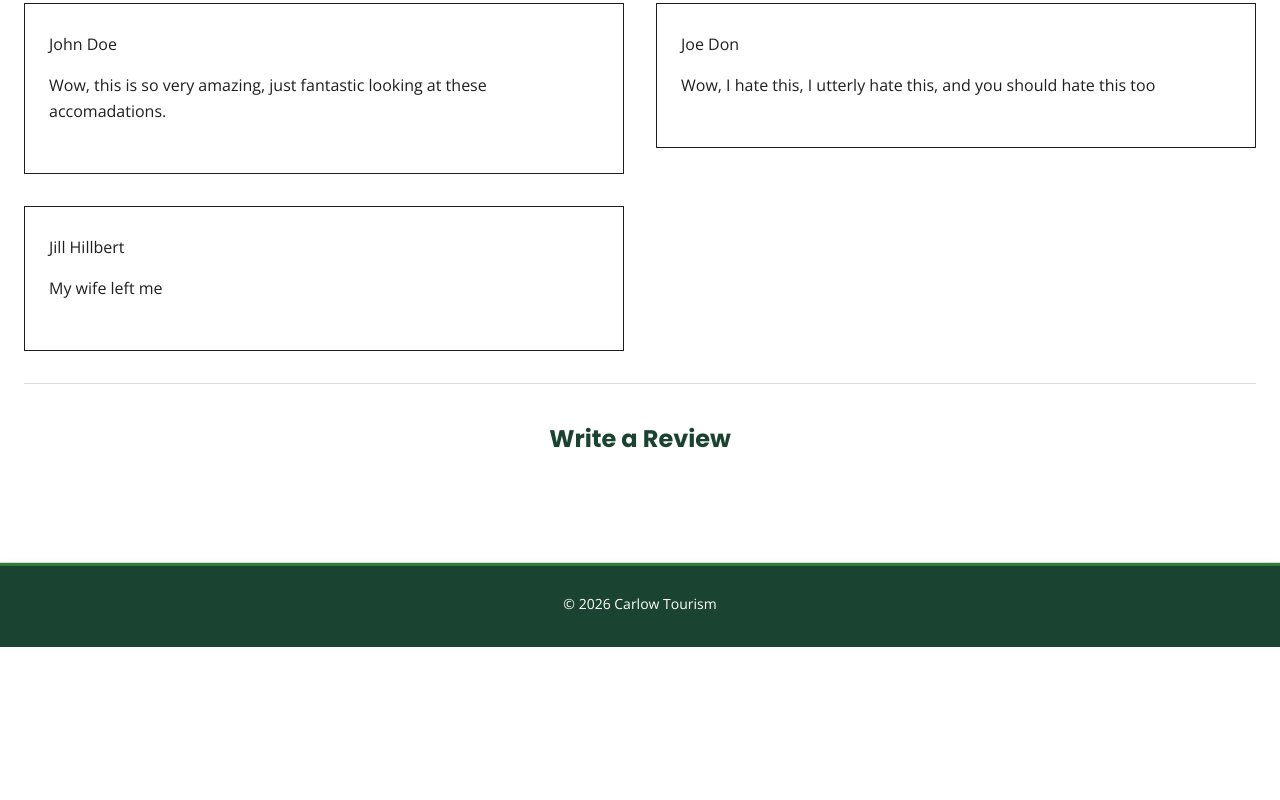
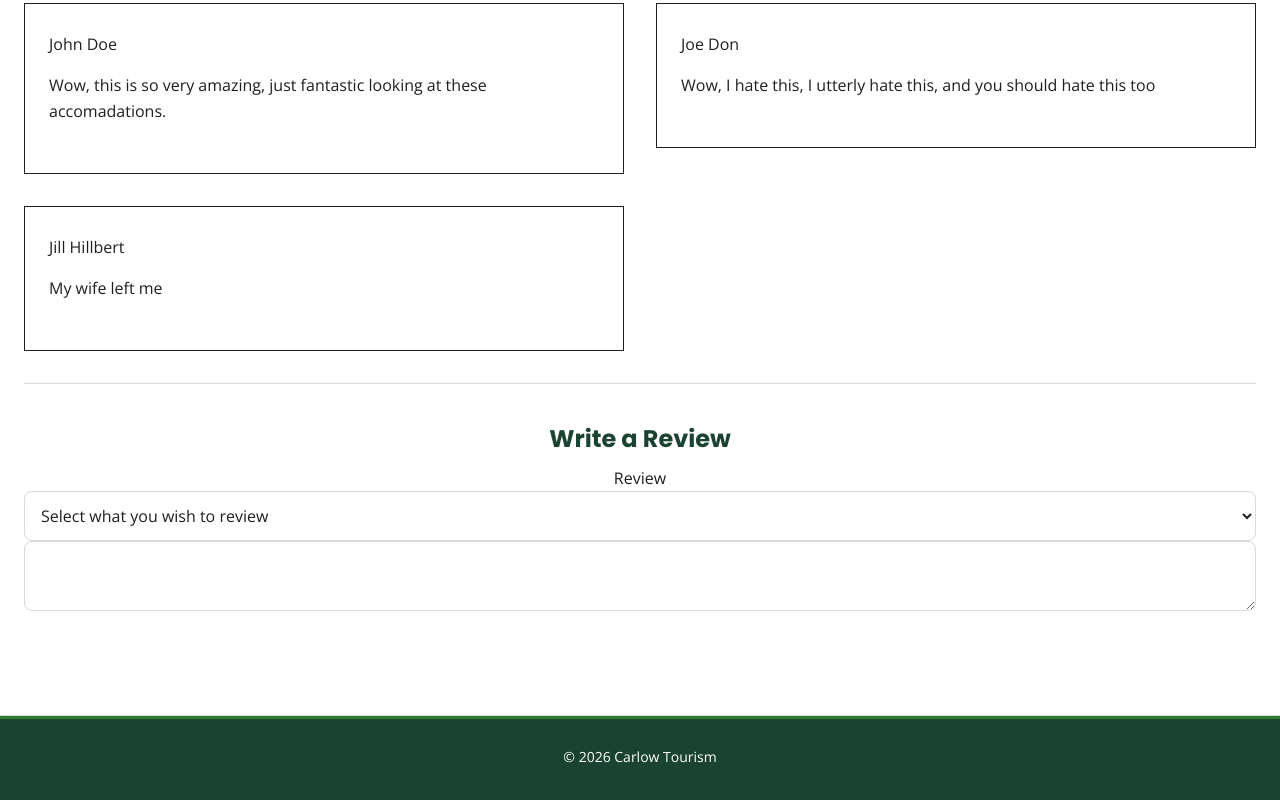
Before and after one commit to MalachyNeal/PowerpuffGirls, a SvelteKit app: page /user-reviews in a window 1280 px wide. Shown: the part 1106-1906 px from the top of the page. Before the commit the page ends 1753 px from the top, so only its background shows below. Built offline with nearby package versions, Linux system fonts and the light colour scheme.

Commit message:
review categories

```diff
--- a/src/routes/user-reviews/+page.svelte
+++ b/src/routes/user-reviews/+page.svelte
@@ -17,6 +17,12 @@
         {id: 2, name: "Joe Don", text: "Wow, I hate this, I utterly hate this, and you should hate this too"},
         {id: 3, name: "Jill Hillbert", text: "My wife left me"},
     ];
+
+    let selectedReview = '';
+
+    function reviewChange() {
+        selectedReview = '';
+    }
 </script>
 
 <svelte:head>
@@ -98,7 +104,23 @@
         <h2>Write a Review</h2>
 
         <div>
+        <div class="field">
+                <label for="category-select">Review</label>
+                <select id="category-select" bind:value={selectedReview} on:change={reviewChange}>
+                    <option value="">Select what you wish to review</option>
+                    <option value="Shop">Shop</option>
+                    <option value="Food">Food</option>
+                    <option value="Accomadation">Accomadation</option>
+                </select>
+            </div>
 
+            {#if selectedReview !== ''}
+                <div class="field">
+                    <label for="activity-select">Activity</label>
+                </div>
+            {/if}
+
+            <textarea name="writtenreview" id="5"></textarea>
         </div>
     </section>
 </div>
```
